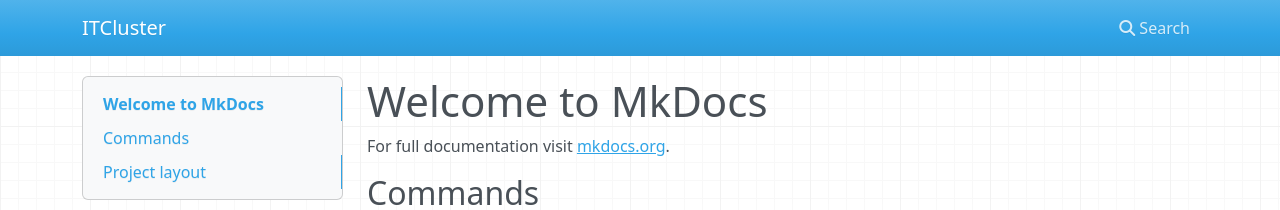
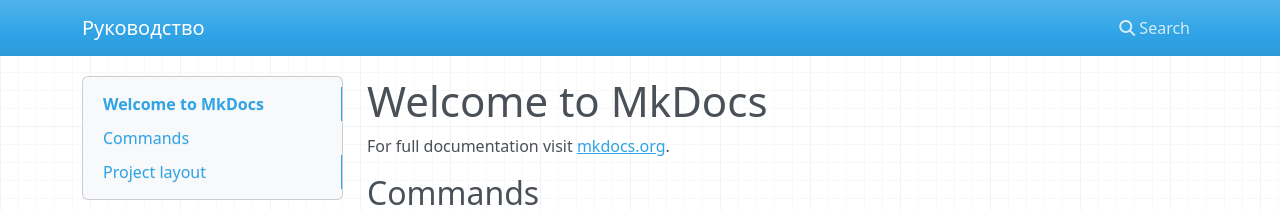
Before and after one commit to tomtit-tomsk/cluster_guide, an MkDocs documentation site: the page built from docs/index.md, in a window 1280 px wide. Shown: the top 210 px of the page. Built offline with MkDocs 1.6.1, drawn with Linux system fonts in a browser that asks for light colours; nearby versions of some CDN libraries.

Commit message:
add styles file

```diff
--- a/mkdocs.yml
+++ b/mkdocs.yml
@@ -1,5 +1,5 @@
-site_name: ITCluster
+site_name: Руководство
 
 
 extra_css:
-  - _css/style_css
+  - docs/_css/style_css
```
